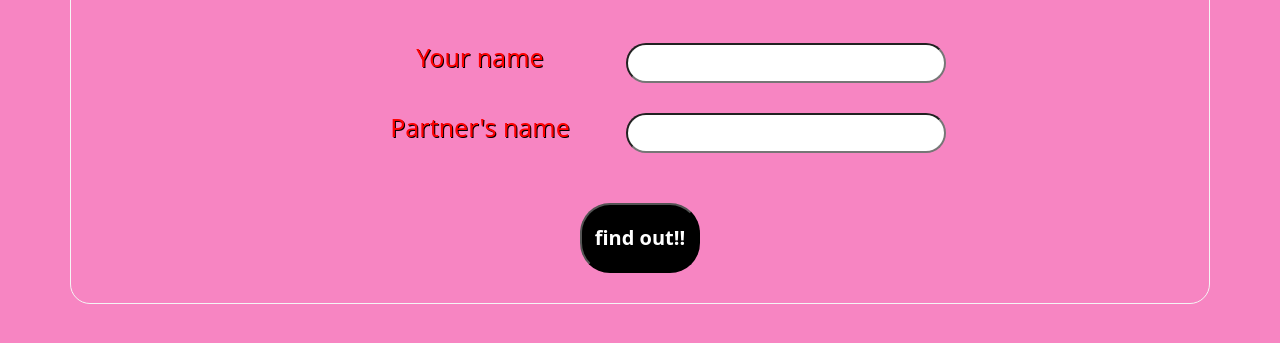
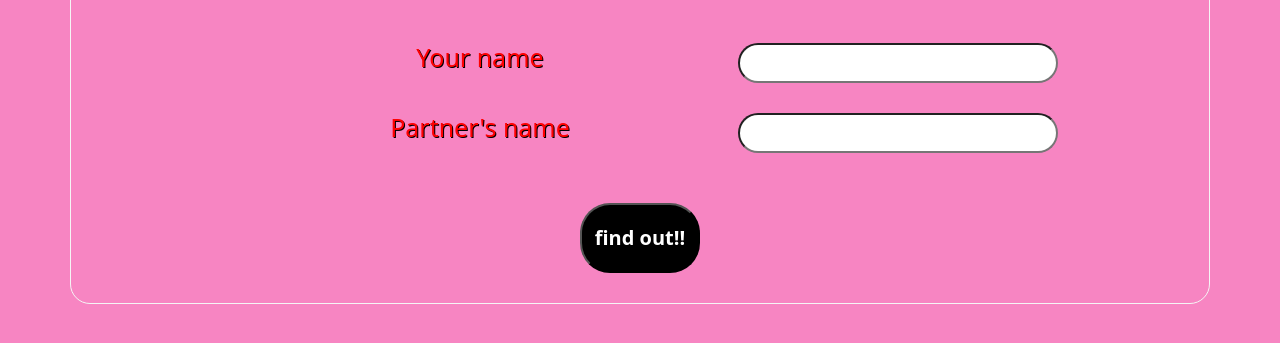
Before and after one commit to ble55in9fame/properSite, a plain HTML site: page index.html in a window 1280 px wide. Shown: the part 279-622 px from the top of the page. Drawn offline with nearby package versions, Linux system fonts and the light colour scheme.

Commit message:
Update love.css

```diff
--- a/love.css
+++ b/love.css
@@ -45,7 +45,7 @@ body{
 
 fieldset{
     display: inline-block;
-    max-width: 55%;
+    max-width: 75%;
     max-height: 7%;
     margin: 20px auto;
     border: 0;
```
